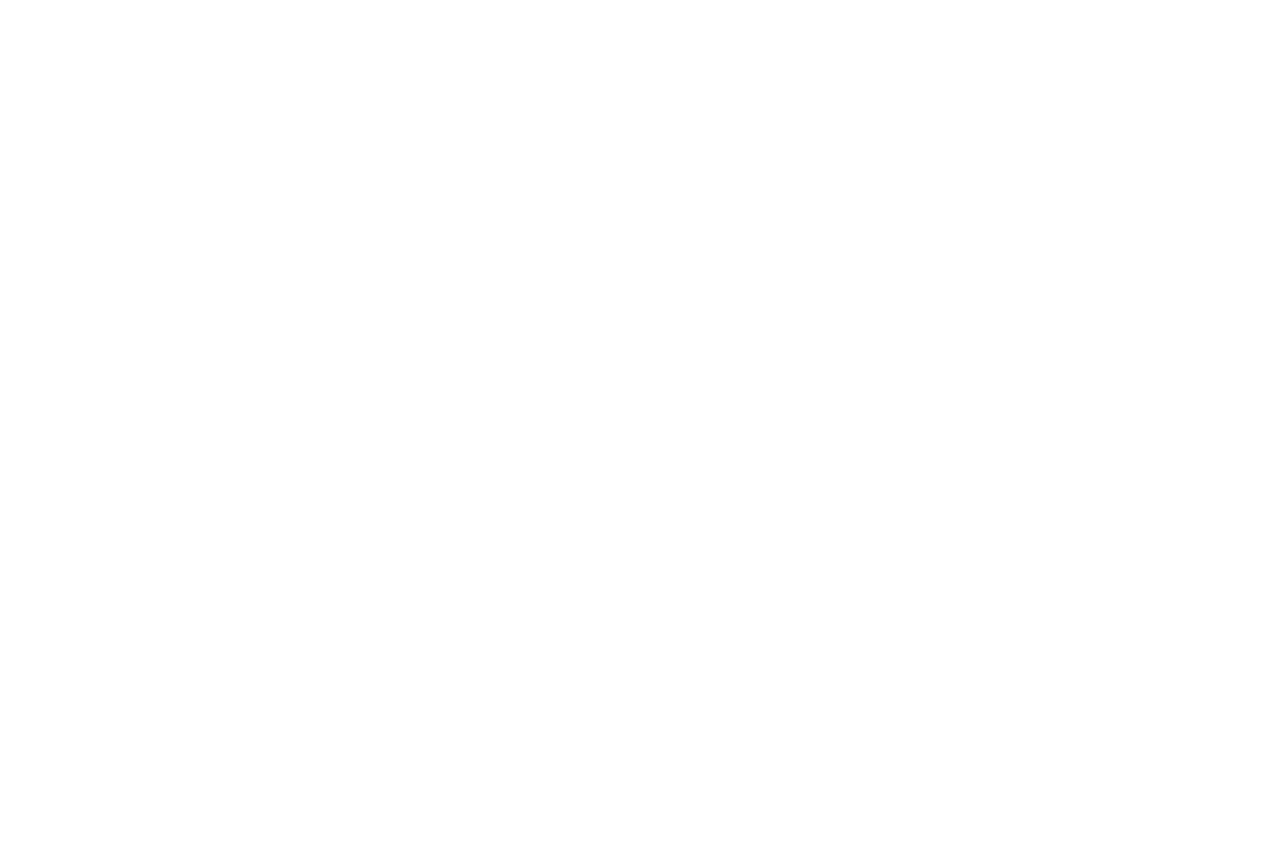
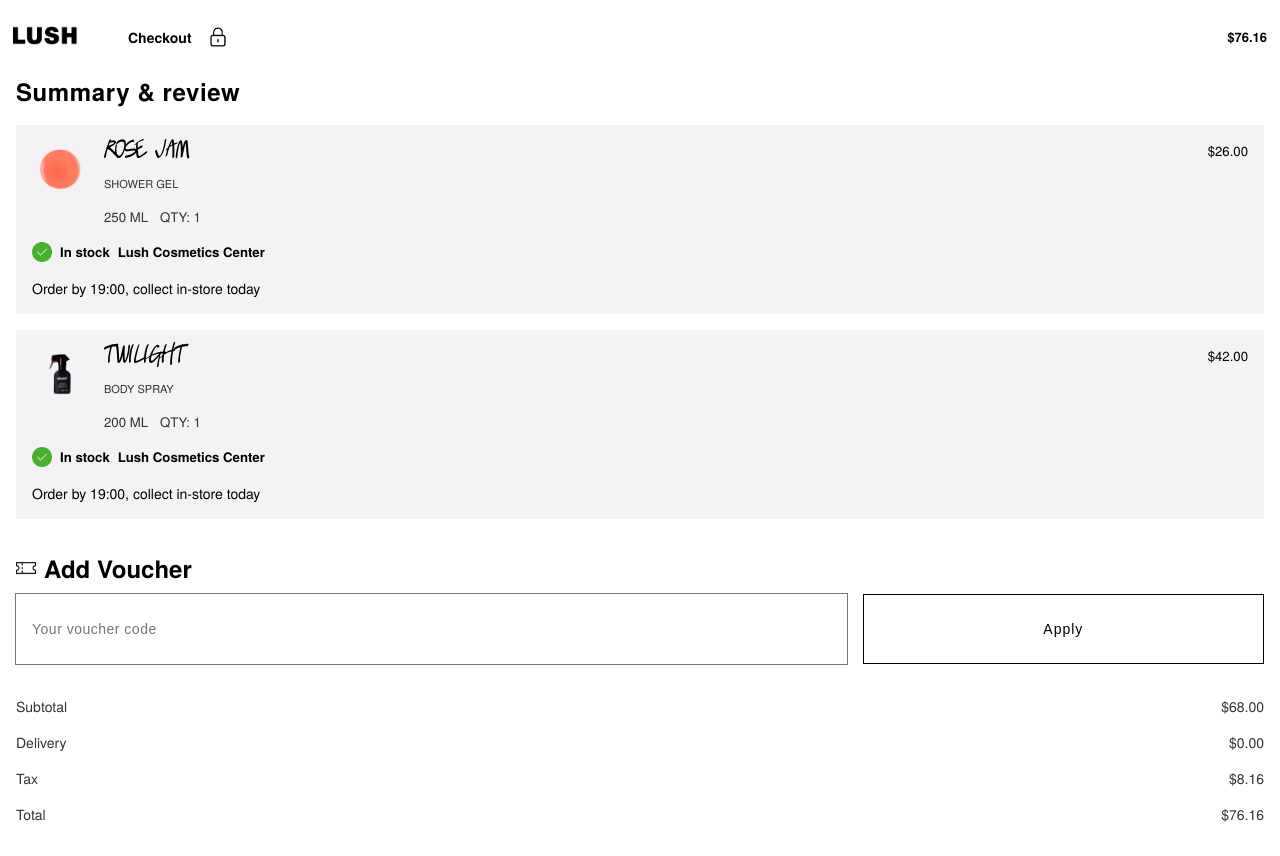
Before and after one commit to Mahdisahar/code-collective-client, a React (Create React App) app: page /checkout in a window 1280 px wide. Before the commit this address had no page. Before the commit the page ends 800 px from the top, so only its background shows below. Built offline with nearby package versions, Linux system fonts and the light colour scheme.

Commit message:
Add Checkout page, basic profile page

```diff
--- a/src/App.jsx
+++ b/src/App.jsx
@@ -4,8 +4,8 @@
 
 // import Footer from "./components/Footer/Footer";
 import HomePage from './pages/HomePage/HomePage';
-// import ProfilePage from './pages/ProfilePage/ProfilePage';
-// import CheckoutPage from './pages/CheckoutPage/CheckoutPage';
+import ProfilePage from './pages/ProfilePage/ProfilePage';
+import CheckoutPage from './pages/CheckoutPage/CheckoutPage';
 
 function App() {
   return (
@@ -13,8 +13,8 @@
             <BrowserRouter>
               <Routes>
               <Route path="/" element={<HomePage />}/>
-              {/* <Route path="/profile" element={<ProfilePage />} /> */}
-              {/* <Route path="/checkout" element={<CheckoutPage/>}/> */}
+              <Route path="/profile" element={<ProfilePage />} />
+              <Route path="/checkout" element={<CheckoutPage/>}/>
               </Routes>
             </BrowserRouter>
     </div>
--- /dev/null
+++ b/src/pages/CheckoutPage/CheckoutPage.jsx
@@ -0,0 +1,154 @@
+import "../CheckoutPage/CheckoutPage.scss";
+// TODO: move this to public static backend files
+import rosejam from "../../assets/images/rose_jam_shower_gel_2020_thumbnail_256.png";
+import twilight from "../../assets/images/twilight_body_spray_2020_thumbnail_256.png";
+import logo from "../../assets/logos/commerce-site-logo_22.png";
+import padlock from "../../assets/icons/padlock.png";
+import check from "../../assets/icons/circle.png";
+import voucher from "../../assets/icons/voucher.png";
+
+import { NavLink, Link } from "react-router-dom";
+
+function CheckoutPage() {
+
+  const handleSubmit = (event) => {
+    event.preventDefault();
+
+  }
+  return (
+    <>
+      <header className="checkout-header">
+        <Link to="/">
+          <img className="checkout-header__logo" src={logo} alt="lush-logo" />
+        </Link>
+        <div className="checkout-header__container">
+          <div className="checkout-header__title-wrapper">
+            <span className="checkout-header__title">Checkout</span>
+            <img
+              src={padlock}
+              alt="padlock-icon"
+              className="checkout-header__icon"
+            />
+          </div>
+          <p className="checkout-header__price">$76.16</p>
+        </div>
+      </header>
+      <div className="checkout-page">
+        <h2 className="checkout-page__header">Summary & review</h2>
+        <div className="checkout-page__details">
+          {/* TODO: get data dynamically? use array.map */}
+          <ul className="checkout-page__list">
+            <li className="checkout-page__items">
+              <div className="outer-container">
+                <div className="checkout-page__col-1">
+                  <img
+                    src={rosejam}
+                    alt="rose-jam-shower-gel"
+                    className="checkout-page__image"
+                  />
+                  <div>
+                    <p className="checkout-page__prod-title">Rose Jam</p>
+                    <p className="checkout-page__prod-type">SHOWER GEL</p>
+                    <div className="checkout-page__row-1">
+                      <p className="checkout-page__vol">250 ML</p>
+                      <p className="checkout-page__qty"> QTY: 1</p>
+                    </div>
+                  </div>
+                </div>
+                <p className="checkout-page__price">$26.00</p>
+              </div>
+              <div className="checkout-page__row-2">
+                <img
+                  src={check}
+                  alt="instock-icon"
+                  className="checkout-page__icon"
+                />
+                <p className="checkout-page__instock">In stock</p>
+                <p className="checkout-page__name">Lush Cosmetics Center</p>
+              </div>
+
+              <p className="checkout-page__order">
+                Order by 19:00, collect in-store today
+              </p>
+            </li>
+            <li className="checkout-page__items">
+              <div className="outer-container">
+                <div className="checkout-page__col-1">
+                  <img
+                    src={twilight}
+                    alt="twilight-body-spray"
+                    className="checkout-page__image"
+                  />
+                  <div>
+                    <p className="checkout-page__prod-title">Twilight</p>
+                    <p className="checkout-page__prod-type">BODY SPRAY</p>
+                    <div className="checkout-page__row-1">
+                      <p className="checkout-page__vol">200 ML</p>
+                      <p className="checkout-page__qty"> QTY: 1</p>
+                    </div>
+                  </div>
+                </div>
+                <p className="checkout-page__price">$42.00</p>
+              </div>
+              <div className="checkout-page__row-2">
+                <img
+                  src={check}
+                  alt="instock-icon"
+                  className="checkout-page__icon"
+                />
+                <p className="checkout-page__instock">In stock</p>
+                <p className="checkout-page__name">Lush Cosmetics Center</p>
+              </div>
+
+              <p className="checkout-page__order">
+                Order by 19:00, collect in-store today
+              </p>
+            </li>
+          </ul>
+
+          <form id="voucher-form" className="checkout-page__form" onSubmit={handleSubmit}>
+            <div className="checkout-page__voucher">
+              <img
+                src={voucher}
+                alt="voucher-icon"
+                className="checkout-page__icon"
+              />
+              <h2 className="checkout-page__title">Add Voucher</h2>
+            </div>
+            <div className="checkout-page__voucher-info">
+            <input
+            type="text"
+            name="voucher"
+            id="voucher"
+            className="checkout-page__code"
+            placeholder="Your voucher code"></input>
+            <button className="checkout-page__apply">Apply</button>
+            </div>
+          </form>
+
+
+          <div className="checkout-page__pricing-section">
+            <div className="checkout-page__row-1 checkout-page__row-1--spacing">
+              <p>Subtotal</p>
+              <p>$68.00</p>
+            </div>
+            <div className="checkout-page__row-1 checkout-page__row-1--spacing">
+              <p>Delivery</p>
+              <p>$0.00</p>
+            </div>
+            <div className="checkout-page__row-1 checkout-page__row-1--spacing">
+              <p>Tax</p>
+              <p>$8.16</p>
+            </div>
+            <div className="checkout-page__row-1 checkout-page__row-1--spacing">
+              <p>Total</p>
+              <p>$76.16</p>
+            </div>
+          </div>
+        </div>
+      </div>
+    </>
+  );
+}
+
+export default CheckoutPage;
--- /dev/null
+++ b/src/pages/CheckoutPage/CheckoutPage.scss
@@ -0,0 +1,200 @@
+@use "../../styles/partials/variables" as *;
+@use "../../styles/partials/mixins" as *;
+@use "../../styles/partials/typography" as *;
+
+.checkout-page {
+  display: flex;
+  flex: 1 0 auto;
+  flex-direction: column;
+  padding: 0px 1rem 1rem;
+
+  &__header {
+    font-size: 1.5rem;
+    line-height: 1.417;
+    font-weight: $font-weight-semi-bold;
+    letter-spacing: 0.6px;
+    padding-bottom: 1rem;
+  }
+
+  &__icon {
+    height: 20px;
+    width: auto;
+  }
+
+  &__container {
+    display: flex;
+    align-items: center;
+    justify-content: space-between;
+  }
+
+  &__list {
+    list-style-type: none;
+  }
+
+  &__items {
+    margin-bottom: 1rem;
+    padding: 1rem;
+    background-color: $color-product-background-light;
+
+  }
+
+  &__row-1 {
+    display: flex;
+    justify-content: space-between;
+    color: $color-secondary-text;
+    &--spacing {
+      padding-bottom: 1rem;
+    }
+  }
+
+  &__row-2 {
+    display: flex;
+    gap: 0.5rem;
+    padding: 1rem 0;
+  }
+
+  &__col-1 {
+    display: flex;
+    justify-content: flex-start;
+    gap: 1rem;
+  }
+
+  &__image {
+    width: 56px;
+    height: 56px;
+  }
+
+  &__prod-title {
+    font-family: $font-family-handwritten-replacement;
+    font-size: $mobile-font-size-prod-title;
+    line-height: $mobile-prod-title-line-height;
+  }
+
+  &__prod-type {
+    font-size: $mobile-font-size-prod-details;
+    color: $color-secondary-text;
+    margin: 1rem 0;
+  }
+
+  &__vol {
+    margin-right: 0.75rem;
+  }
+
+  &__instock {
+font-weight: $font-weight-semi-bold;
+}
+
+&__name {
+  font-weight: $font-weight-semi-bold;
+
+}
+
+&__order {
+  font-size: $mobile-font-size-del-status;
+}
+
+&__pricing-section {
+  font-size: $mobile-font-size-del-status;
+  margin-top: 1rem;
+}
+
+&__voucher {
+  display: flex;
+  align-items: center;
+  gap: 0.5rem;
+   padding-bottom: 0.5rem;
+}
+&__title {
+  font-size: $mobile-font-size-sub-header;
+  font-weight: $font-weight-semi-bold;
+}
+
+&__code {
+  flex: 1 1 0%;
+  border-radius: 0px;
+  // color: rgb(26, 26, 26);
+  border: 1px solid rgb(117, 117, 117);
+  padding: 1.375rem 1rem;
+  min-height: 72px;
+  margin: -1px;
+  height: 40px;
+  font-size: 0.875rem;
+  line-height: 1.625;
+  letter-spacing: 0.5px;
+}
+
+&__voucher-info {
+  display: flex;
+  gap: 1rem;
+
+}
+
+&__apply {
+  flex: 0.5;
+  cursor: pointer;
+
+  line-height: 1;
+  background: transparent;
+  white-space: nowrap;
+  position: relative;
+  color: rgb(0, 0, 0);
+  border: 1px solid rgb(0, 0, 0);
+  border-radius: 0px;
+  font-size: 0.875rem;
+  letter-spacing: 1px;
+  min-height: 3.125rem;
+
+  &:hover {
+    color:  rgb(32, 32, 32);
+  }
+}
+
+&__form {
+  padding: 1rem 0;
+}
+}
+
+.checkout-header {
+  padding: 0.8125rem;
+  display: flex;
+  align-items: center;
+  justify-content: flex-start;
+
+  &__price {
+    font-size: $mobile-font-size-from-price;
+    line-height: $mobile-from-price-line-height;
+    font-weight: $font-weight-bold;
+  }
+
+  &__title {
+    font-size: $mobile-font-size-del-status;
+    font-weight: $font-weight-bold;
+  }
+
+  &__logo {
+    width: 115px;
+    height: 45px;
+  }
+
+  &__icon {
+    height: 20px;
+    width: auto;
+  }
+
+  &__container {
+    display: flex;
+    justify-content: space-between;
+    align-items: center;
+    flex: 1;
+  }
+
+  &__title-wrapper {
+    display: flex;
+    gap: 1rem;
+  }
+}
+
+.outer-container {
+  display: flex;
+  justify-content: space-between;
+}
--- /dev/null
+++ b/src/pages/ProfilePage/ProfilePage.jsx
@@ -0,0 +1,9 @@
+function ProfilePage() {
+    return(
+        <>
+        <p> Profile page</p>
+        </>
+    );
+}
+
+export default ProfilePage;
```
Also changed, not shown: src/pages/ProfilePage/ProfilePage.scss (added).
